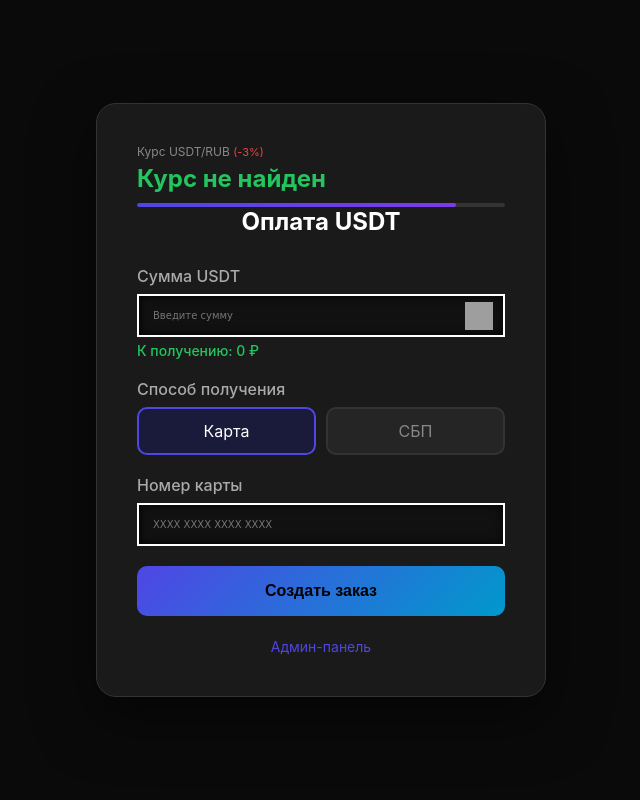
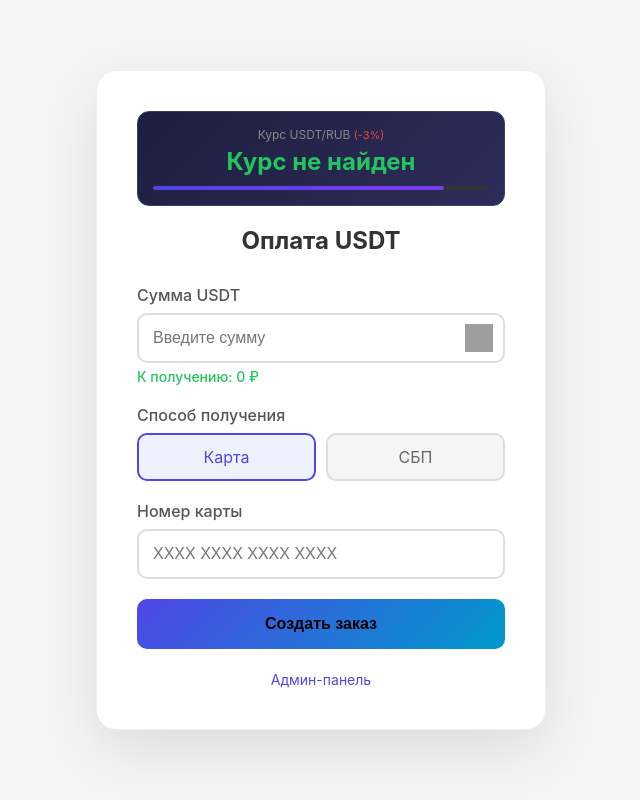
Before and after one commit to olejjkaboii/cts-exchange, a FastAPI app: page / in a window 1280 px wide. Shown: the whole page, without its empty margins (319-959 px from the left). Run offline with FastAPI, Linux system fonts and the light colour scheme; data that the repository does not hold is empty; grey boxes are pictures that could not be loaded.

Commit message:
Update to light theme design

```diff
--- a/templates/payment.html
+++ b/templates/payment.html
@@ -9,7 +9,7 @@
         * { margin: 0; padding: 0; box-sizing: border-box; }
         body {
             font-family: -apple-system, BlinkMacSystemFont, 'Segoe UI', Roboto, sans-serif;
-            background: #0a0a0a;
+            background: #f5f5f5;
             min-height: 100vh;
             display: flex;
             align-items: center;
@@ -17,16 +17,16 @@
             padding: 20px;
         }
         .container {
-            background: #1a1a1a;
+            background: #fff;
             border-radius: 20px;
             padding: 40px;
             max-width: 450px;
             width: 100%;
-            box-shadow: 0 20px 60px rgba(0,0,0,0.5);
-            border: 1px solid #333;
+            box-shadow: 0 20px 60px rgba(0,0,0,0.1);
+            border: 1px solid #eee;
         }
         h1 {
-            color: #fff;
+            color: #333;
             text-align: center;
             margin-bottom: 30px;
             font-size: 24px;
@@ -37,19 +37,18 @@
         label {
             display: block;
             margin-bottom: 8px;
-            color: #aaa;
+            color: #555;
             font-weight: 500;
         }
 input, select {
             width: 100%;
             padding: 14px;
-            border: 2px solid #ffffff;
-            font-family: 'Press Start 2P', cursive;
-            font-size: 10px;
-            background: #111;
-            color: #00ff00;
-            box-shadow: inset 0 0 10px #000;
-            transition: all 0.2s;
+            border: 2px solid #ddd;
+            border-radius: 10px;
+            font-size: 16px;
+            background: #fff;
+            color: #333;
+            transition: border-color 0.3s;
             -moz-appearance: textfield;
         }
 
@@ -105,25 +104,28 @@
         .result {
             margin-top: 25px;
             padding: 20px;
-            background: #0d2818;
+            background: #f0fdf4;
             border: 2px solid #22c55e;
             border-radius: 10px;
             display: none;
         }
         .result.show { display: block; }
         .result h3 { color: #22c55e; margin-bottom: 15px; }
-        .result p { margin-bottom: 10px; word-break: break-all; color: #ccc; }
-        .result .label { color: #888; font-weight: 500; }
-        .result .value { color: #fff; font-weight: 600; }
+        .result p { margin-bottom: 10px; word-break: break-all; color: #333; }
+        .result .label { color: #666; font-weight: 500; }
+        .result .value { color: #000; font-weight: 600; }
         .copy-btn {
             background: #22c55e;
-            color: #000;
+            color: #fff;
             margin-top: 10px;
             padding: 10px;
             font-size: 14px;
+            border: none;
+            border-radius: 8px;
+            cursor: pointer;
         }
         .error {
-            background: #2d1515;
+            background: #fef2f2;
             border-color: #ef4444;
         }
         .error h3 { color: #ef4444; }
@@ -135,7 +137,6 @@
             color: #4f46e5;
             text-decoration: none;
             font-size: 14px;
-        }
         }
         .rate-display {
             background: linear-gradient(135deg, #1e1e3f 0%, #2d2d5a 100%);
@@ -219,12 +220,12 @@
         .payment-method {
             flex: 1;
             padding: 12px;
-            background: #252525;
-            border: 2px solid #333;
+            background: #f5f5f5;
+            border: 2px solid #ddd;
             border-radius: 10px;
             cursor: pointer;
             text-align: center;
-            color: #888;
+            color: #666;
             transition: all 0.3s;
         }
         .payment-method:hover {
@@ -232,8 +233,8 @@
         }
         .payment-method.active {
             border-color: #4f46e5;
-            background: #1a1a3a;
-            color: #fff;
+            background: #eef2ff;
+            color: #4f46e5;
         }
         .hidden-field {
             display: none;
```
